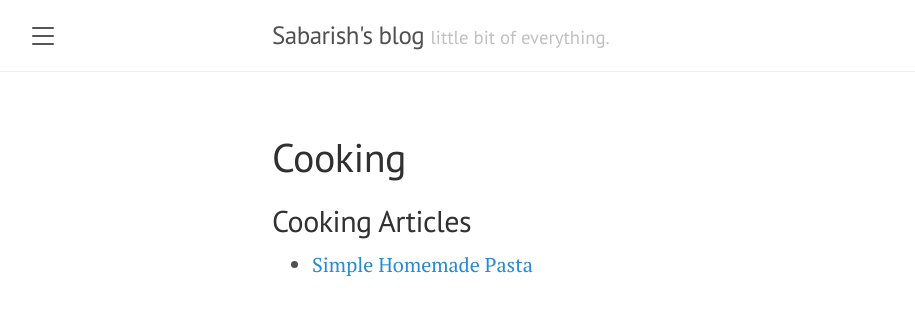
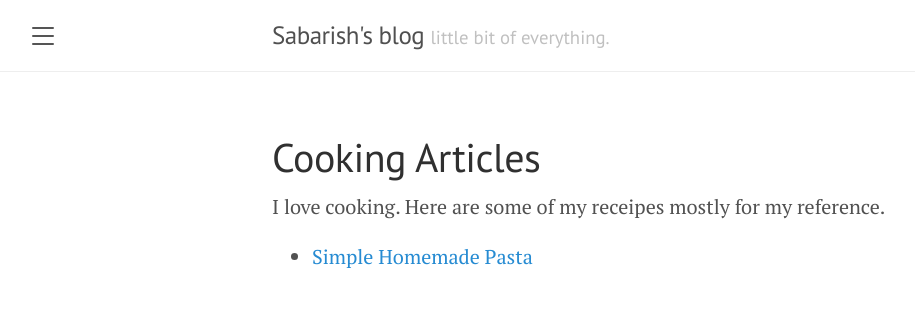
Before and after one commit to sks3i/sks3i.github.io, a Jekyll site: the page built from cooking.md, in a window 1280 px wide. Shown: the top 315 px of the page, without its empty margins (8-923 px from the left). Built offline with Jekyll 4.4.1, drawn with Linux system fonts in a browser that asks for light colours.

Commit message:
minor fixes

```diff
--- a/cooking.md
+++ b/cooking.md
@@ -1,10 +1,10 @@
 ---
 layout: page
-title: Cooking
+title: Cooking Articles
 permalink: /cooking/
 ---
 
-<h2>Cooking Articles</h2>
+<p>I love cooking. Here are some of my receipes mostly for my reference.</p>
 <ul>
   {% for item in site.cooking %}
     <li><a href="{{ item.url }}">{{ item.title }}</a></li>
```
Also changed, not shown: just-math.md (+0 -1 lines).
